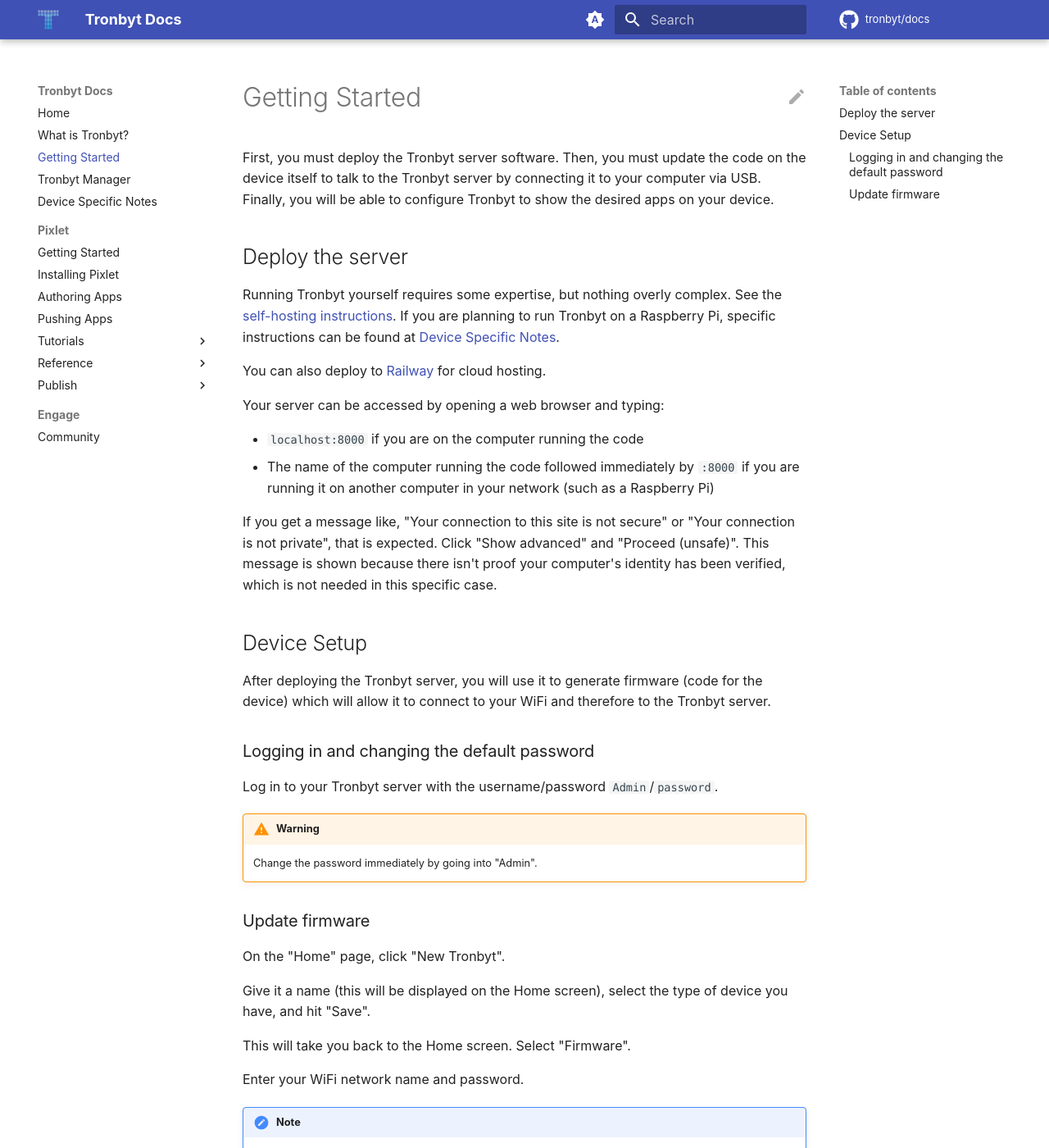
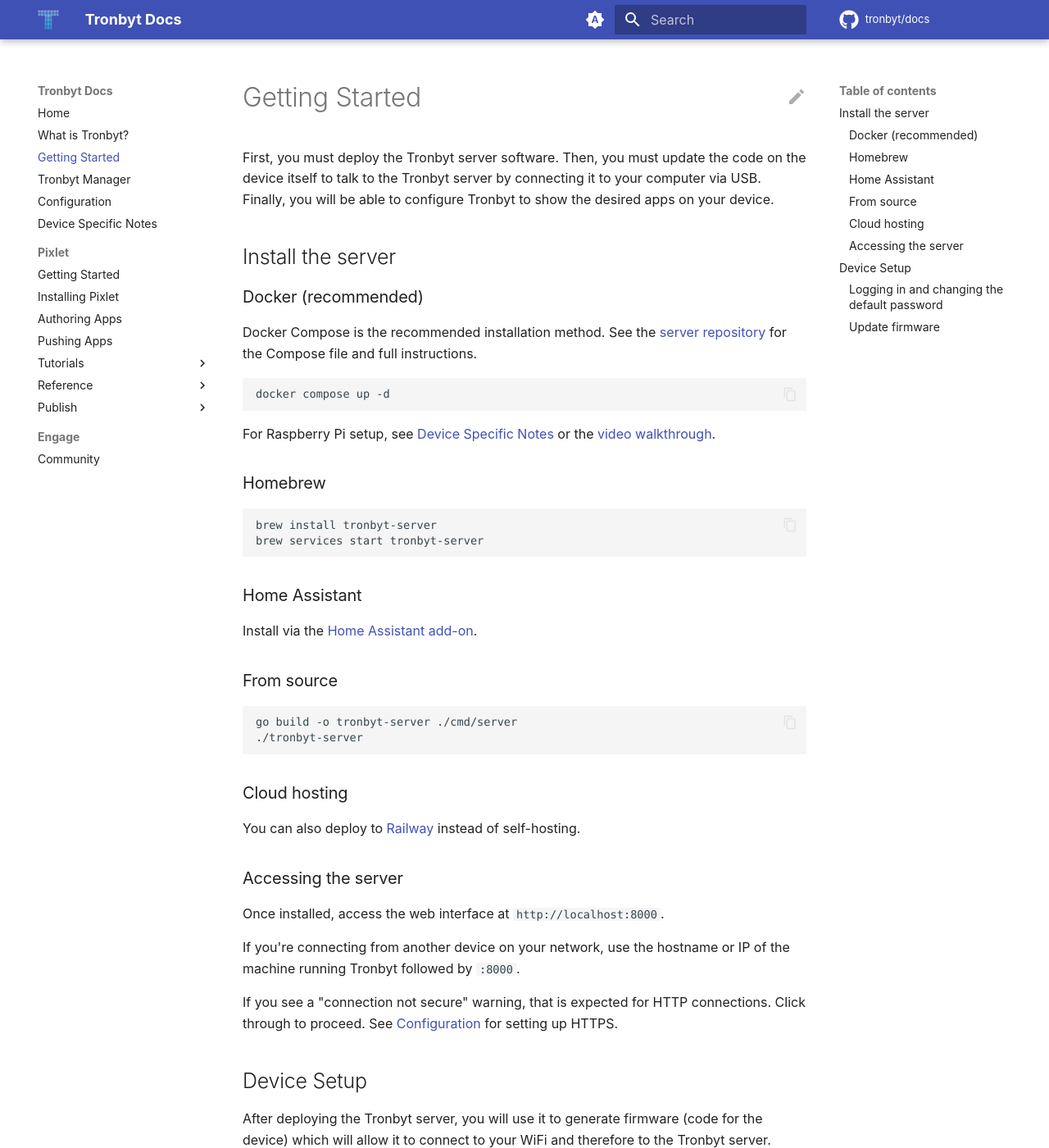
Before and after one commit to tronbyt/docs, an MkDocs documentation site: the page built from docs/getting-started.md, in a window 1280 px wide and 1400 px high. Shown: the whole window at 82% size. Built offline with MkDocs 1.6.1 and Material for MkDocs 9.7.7, drawn with Linux system fonts in a browser that asks for light colours; plug-ins that fetch from the network failed and are left out; comment, search, counter and statistics services are not loaded.

Commit message:
feat: add config page; update deployment instructions

````diff
--- a/docs/getting-started.md
+++ b/docs/getting-started.md
@@ -4,22 +4,48 @@ First, you must deploy the Tronbyt server software.
 Then, you must update the code on the device itself to talk to the Tronbyt server by connecting it to your computer via USB.
 Finally, you will be able to configure Tronbyt to show the desired apps on your device.
 
-## Deploy the server
+## Install the server
 
-Running Tronbyt yourself requires some expertise, but nothing overly complex.
-See the [self-hosting instructions](https://github.com/tronbyt/server?tab=readme-ov-file#prerequisites).
-If you are planning to run Tronbyt on a Raspberry Pi, specific instructions can be found at [Device Specific Notes](device-notes.md#raspberry-pi).
+### Docker (recommended)
 
-You can also deploy to [Railway](https://railway.com/deploy/tronbyt) for cloud hosting.
+Docker Compose is the recommended installation method.
+See the [server repository](https://github.com/tronbyt/server) for the Compose file and full instructions.
 
-Your server can be accessed by opening a web browser and typing:
+```bash
+docker compose up -d
+```
 
-- `localhost:8000` if you are on the computer running the code
-- The name of the computer running the code followed immediately by `:8000` if you are running it on another computer in your network (such as a Raspberry Pi)
+For Raspberry Pi setup, see [Device Specific Notes](device-notes.md#raspberry-pi) or the [video walkthrough](https://youtu.be/UeHzD0uFxRo).
 
-If you get a message like, "Your connection to this site is not secure" or "Your connection is not private", that is expected.
-Click "Show advanced" and "Proceed (unsafe)".
-This message is shown because there isn't proof your computer's identity has been verified, which is not needed in this specific case.
+### Homebrew
+
+```bash
+brew install tronbyt-server
+brew services start tronbyt-server
+```
+
+### Home Assistant
+
+Install via the [Home Assistant add-on](https://github.com/kaffolder7/ha-app-tronbyt-server).
+
+### From source
+
+```bash
+go build -o tronbyt-server ./cmd/server
+./tronbyt-server
+```
+
+### Cloud hosting
+
+You can also deploy to [Railway](https://railway.com/deploy/tronbyt) instead of self-hosting.
+
+### Accessing the server
+
+Once installed, access the web interface at `http://localhost:8000`.
+
+If you're connecting from another device on your network, use the hostname or IP of the machine running Tronbyt followed by `:8000`.
+
+If you see a "connection not secure" warning, that is expected for HTTP connections. Click through to proceed. See [Configuration](configuration.md#https-tls) for setting up HTTPS.
 
 ## Device Setup
 
--- a/mkdocs.yml
+++ b/mkdocs.yml
@@ -75,6 +75,7 @@ nav:
   - What is Tronbyt?: what-is-tronbyt.md
   - Getting Started: getting-started.md
   - Tronbyt Manager: tronbyt-manager.md
+  - Configuration: configuration.md
   - Device Specific Notes: device-notes.md
   - Pixlet:
     - Getting Started: pixlet/getting-started.md
````
Also changed, not shown: docs/configuration.md (added, +115 -0 lines).
